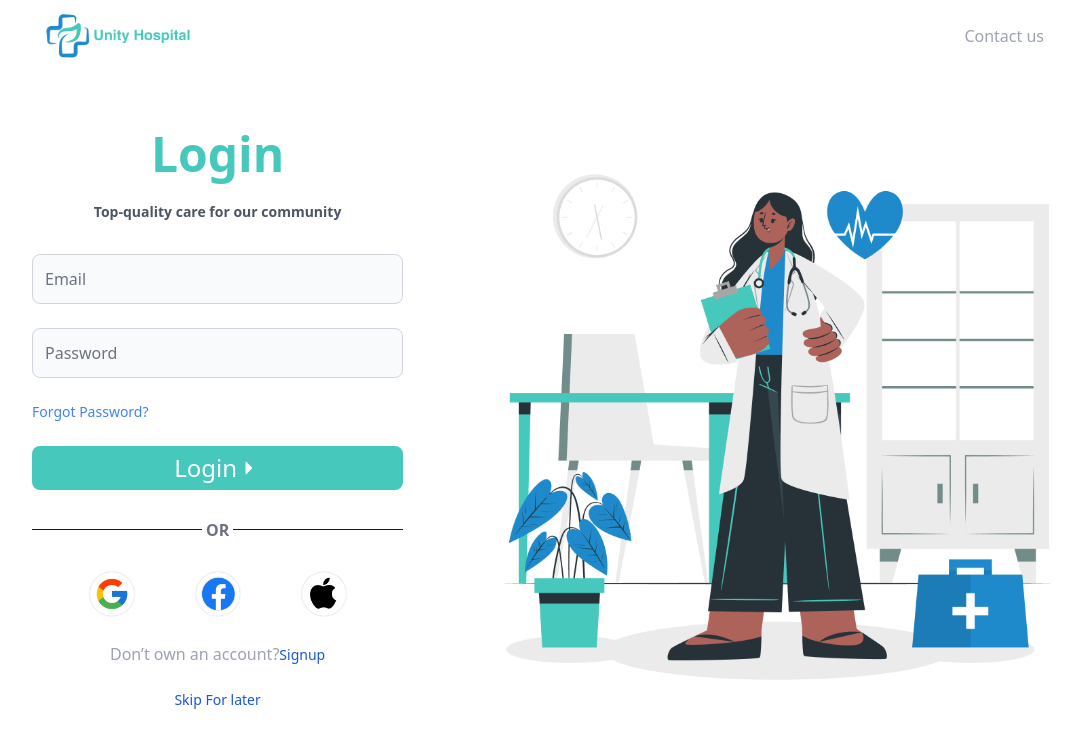
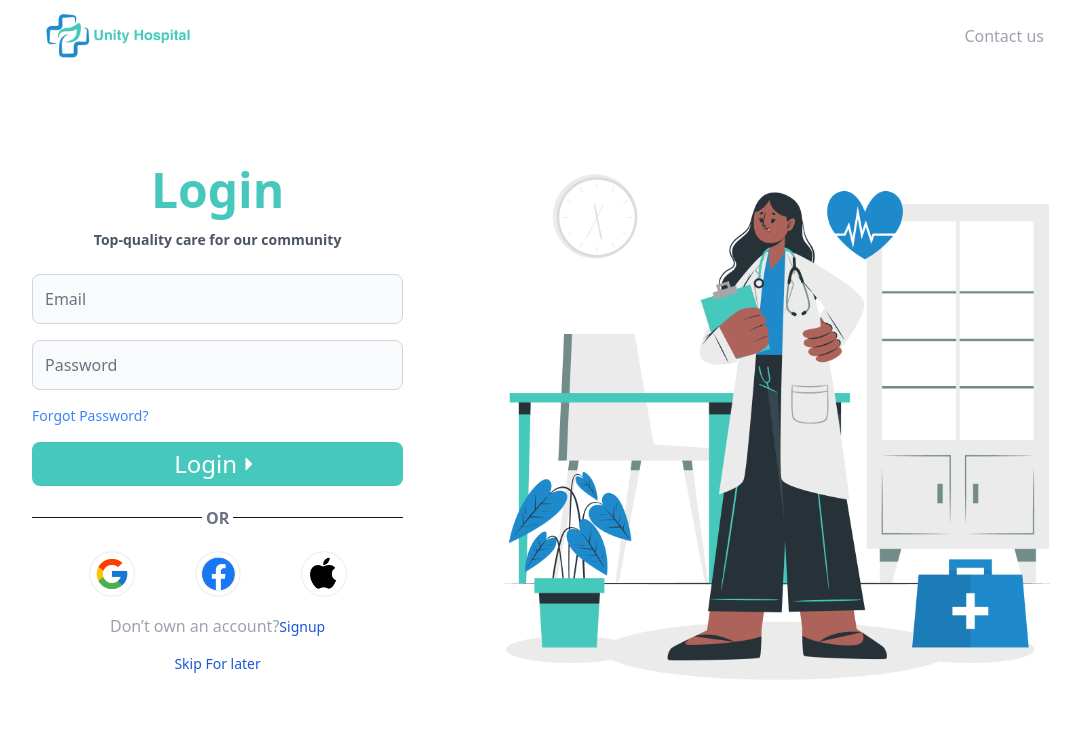
Before and after one commit to LEGENDARY-AHMED/Hospital, a React (Vite) app: page /#/ in a window 1280 px wide. Shown: the top 748 px of the page, without its empty margins (96-1176 px from the left). Built offline with nearby package versions, Linux system fonts and the light colour scheme.

Commit message:
added some thing

```diff
--- a/src/component/login/Login.jsx
+++ b/src/component/login/Login.jsx
@@ -68,7 +68,7 @@
       <section className="flex flex-col lg:flex-row items-center h-screen gap-24 justify-center w-[80%] m-auto pt-10 2xl:container ">
         <form
           onSubmit={formik.handleSubmit}
-          className="flex flex-col items-center gap-6 w-full lg:w-2/5 2xl:w-1/2 text-center"
+          className="flex flex-col items-center gap-4 w-full lg:w-2/5 2xl:w-1/2 text-center"
           aria-label="Login Form"
         >
           <h1 className="text-5xl font-bold text-[#46C8BC]">Login</h1>
```
